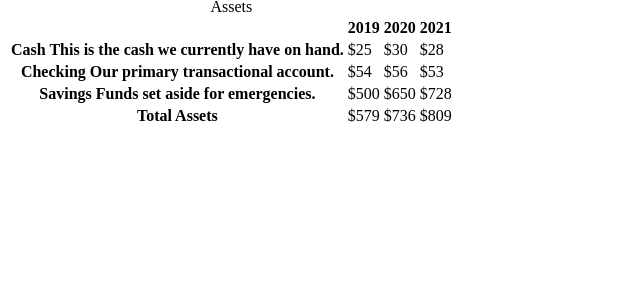
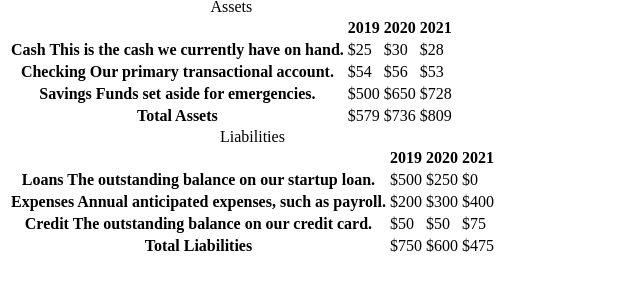
Before and after one commit to kashfifahim/FCC-Balance-Sheet-FCC, a plain HTML site: page index.html in a window 1280 px wide. Shown: the part 87-378 px from the top of the page, without its empty margins (0-640 px from the left). Drawn offline with Linux system fonts and the light colour scheme.

Commit message:
implemented second and third tables

```diff
--- a/index.html
+++ b/index.html
@@ -70,7 +70,43 @@
                     </tr>
                 </tbody>
             </table>
-            <table></table>
+            <table>
+                <caption>Liabilities</caption>
+                <thead>
+                    <tr>
+                        <td></td>
+                        <th><span class="sr-only">2019</span></th>
+                        <th><span class="sr-only">2020</span></th>
+                        <th><span class="sr-only">2021</span></th>
+                    </tr>
+                </thead>
+                <tbody>
+                    <tr class="data">
+                        <th>Loans <span class="description">The outstanding balance on our startup loan.</span></th>
+                        <td>$500</td>
+                        <td>$250</td>
+                        <td class="current">$0</td>
+                    </tr>
+                    <tr class="data">
+                        <th>Expenses <span class="description">Annual anticipated expenses, such as payroll.</span></th>
+                        <td>$200</td>
+                        <td>$300</td>
+                        <td class="current">$400</td>
+                    </tr>
+                    <tr class="data">
+                        <th>Credit <span class="description">The outstanding balance on our credit card.</span></th>
+                        <td>$50</td>
+                        <td>$50</td>
+                        <td class="current">$75</td>
+                    </tr>
+                    <tr class="total">
+                        <th>Total <span class="sr-only">Liabilities</span></th>
+                        <td>$750</td>
+                        <td>$600</td>
+                        <td class="current">$475</td>
+                    </tr>
+                </tbody>
+            </table>
             <table></table>
         </div>
         </section>
```
